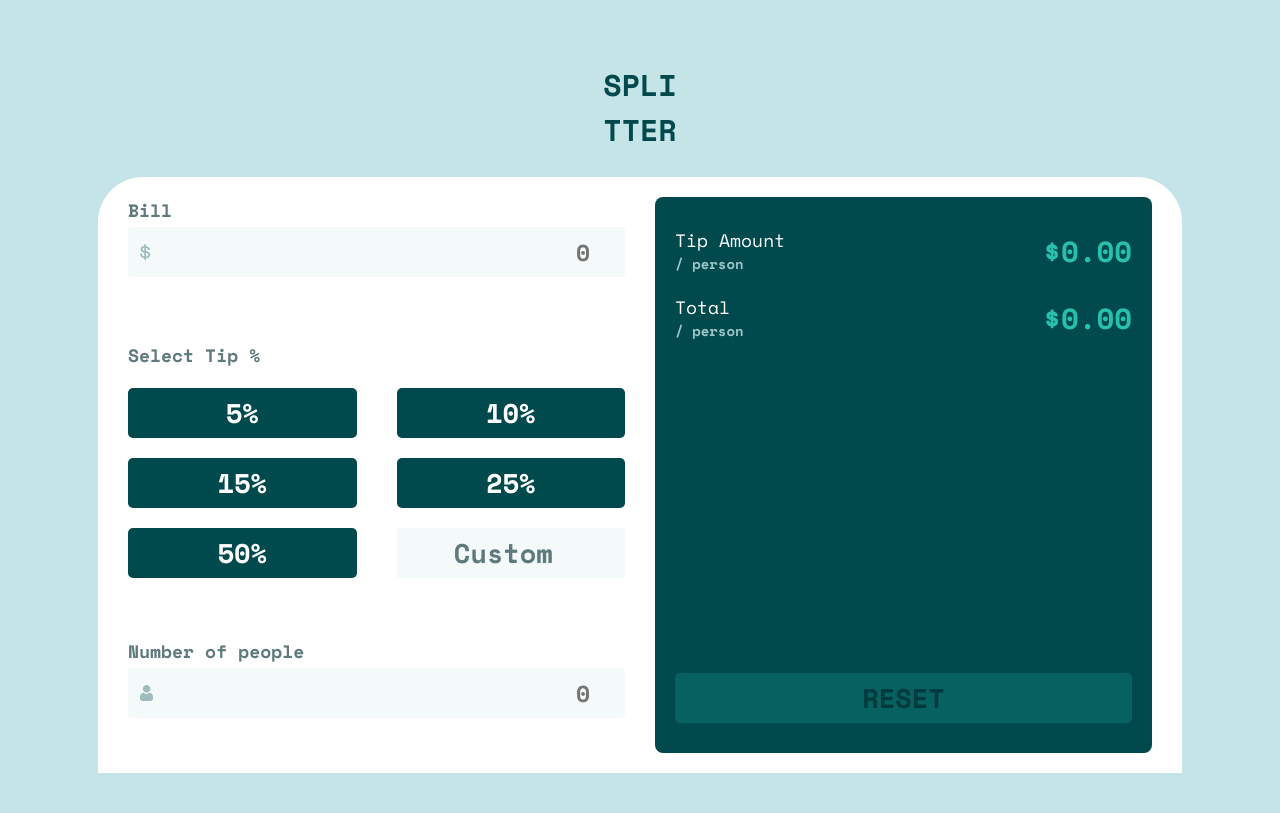
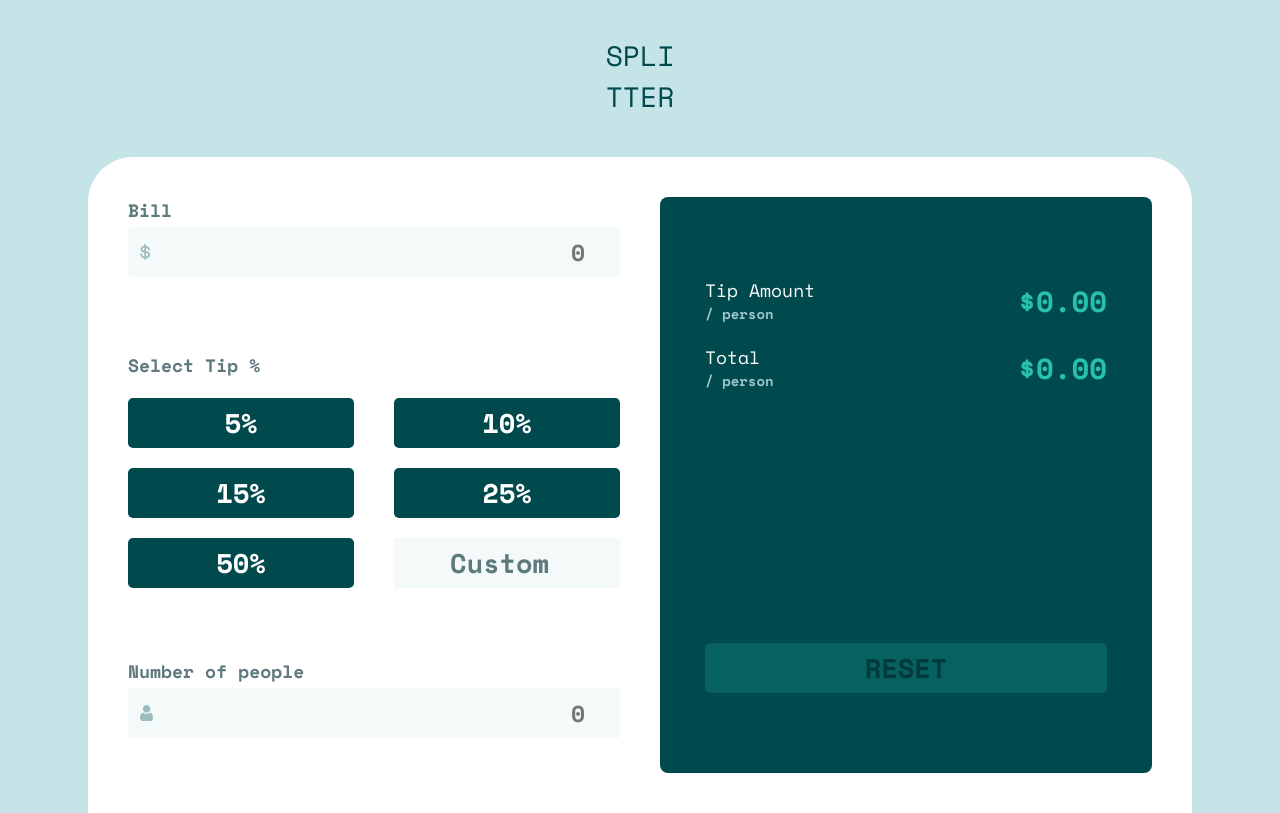
Before and after one commit to Tasin269/frontendmentor, a plain HTML site: page tip-calculator-app-main/index.html in a window 1280 px wide. Drawn offline with nearby package versions, Linux system fonts and the light colour scheme.

Commit message:
tip calculator

```diff
--- a/tip-calculator-app-main/style.scss
+++ b/tip-calculator-app-main/style.scss
@@ -31,9 +31,10 @@ body {
 }
 .head-name {
   color: $very-dark-cyan;
-  margin: 35px 0 25px;
+  margin: 35px 0 40px;
   text-align: center;
-  font-size: 3rem;
+  font-size: 2.8rem;
+  font-weight: 500;
 }
 form {
   border-top-left-radius: 45px;
@@ -212,9 +213,11 @@ form {
   form {
    display: grid;
    grid-template-columns: 1fr 1fr;
-   gap: 30px;
+   gap: 40px;
+   padding: 40px;
   }
   .show-tip {
+    padding: 80px 45px;
     grid-row: 1/4;
     grid-column: 2/3;
     display: grid;
```
Also changed, not shown: tip-calculator-app-main/style.css.
